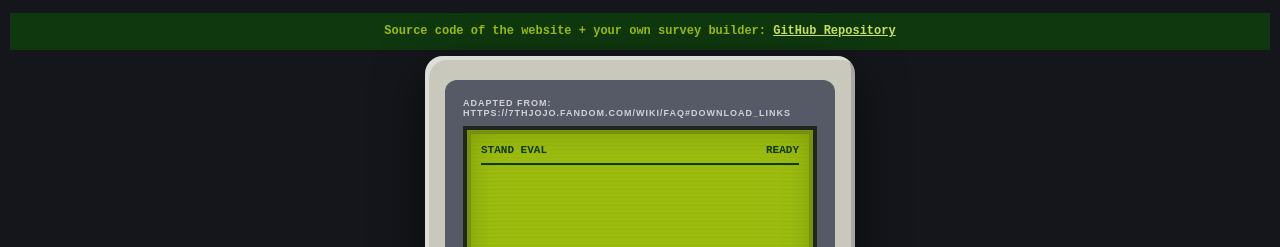
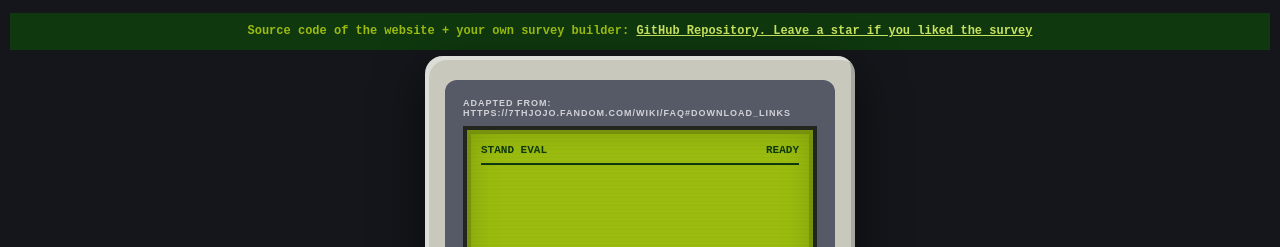
Before and after one commit to mncrftfrcnm/mncrftfrcnm.github.io, a plain HTML site: page 7th_jojo_personality_test_site.html in a window 1280 px wide. Shown: the top 247 px of the page. Drawn offline with Linux system fonts and the light colour scheme.

Commit message:
Update 7th_jojo_personality_test_site.html

```diff
--- a/7th_jojo_personality_test_site.html
+++ b/7th_jojo_personality_test_site.html
@@ -27,7 +27,7 @@
     href="https://github.com/mncrftfrcnm/7th_jojo_personality_test_site"
     target="_blank"
     rel="noreferrer"
-  >GitHub Repository</a>
+  >GitHub Repository. Leave a star if you liked the survey</a>
 </div>
 <main class="gb"><section class="frame"><div class="label">adapted from: https://7thjojo.fandom.com/wiki/FAQ#Download_links
 </div><div class="screen"><div class="hud"><span>STAND EVAL</span><span id="status">COMPLETE</span></div><div class="page" id="page"><div><p class="eyebrow">Evaluation complete</p><h2>Your Stand is</h2><div class="name">Pixies</div><p class="small">B · Cooperative<br>Sub-trait C · Karma 0</p><div class="stats"><span>A:3</span><span>B:5</span><span>C:4</span><span>D:4</span><span>E:2</span><span>F:3</span><span>G:1</span><span>H:0</span><span>I:0</span></div><div class="media"><img id="img" alt="Pixies" src="./Stand Evaluation_files/Tumblr_inline_n7g61tSVTw1rnuw0g.webp"></div><a class="link" href="https://7thjojo.fandom.com/wiki/Pixies" target="_blank">Open Stand Page</a></div></div><div class="hint" id="hint">A/START: RETAKE</div></div></section><div class="brand">STAND PERSONALITY SYSTEM</div><section class="controls"><div class="dpad"><button class="u" data-move="-1">▲</button><button class="l" data-move="-1">◀</button><button class="r" data-move="1">▶</button><button class="d" data-move="1">▼</button></div><div class="ab"><button id="b">B</button><button id="a">A</button></div></section><div class="sys"><button id="reset">SELECT</button><button id="start">START</button></div></main><script>
```
